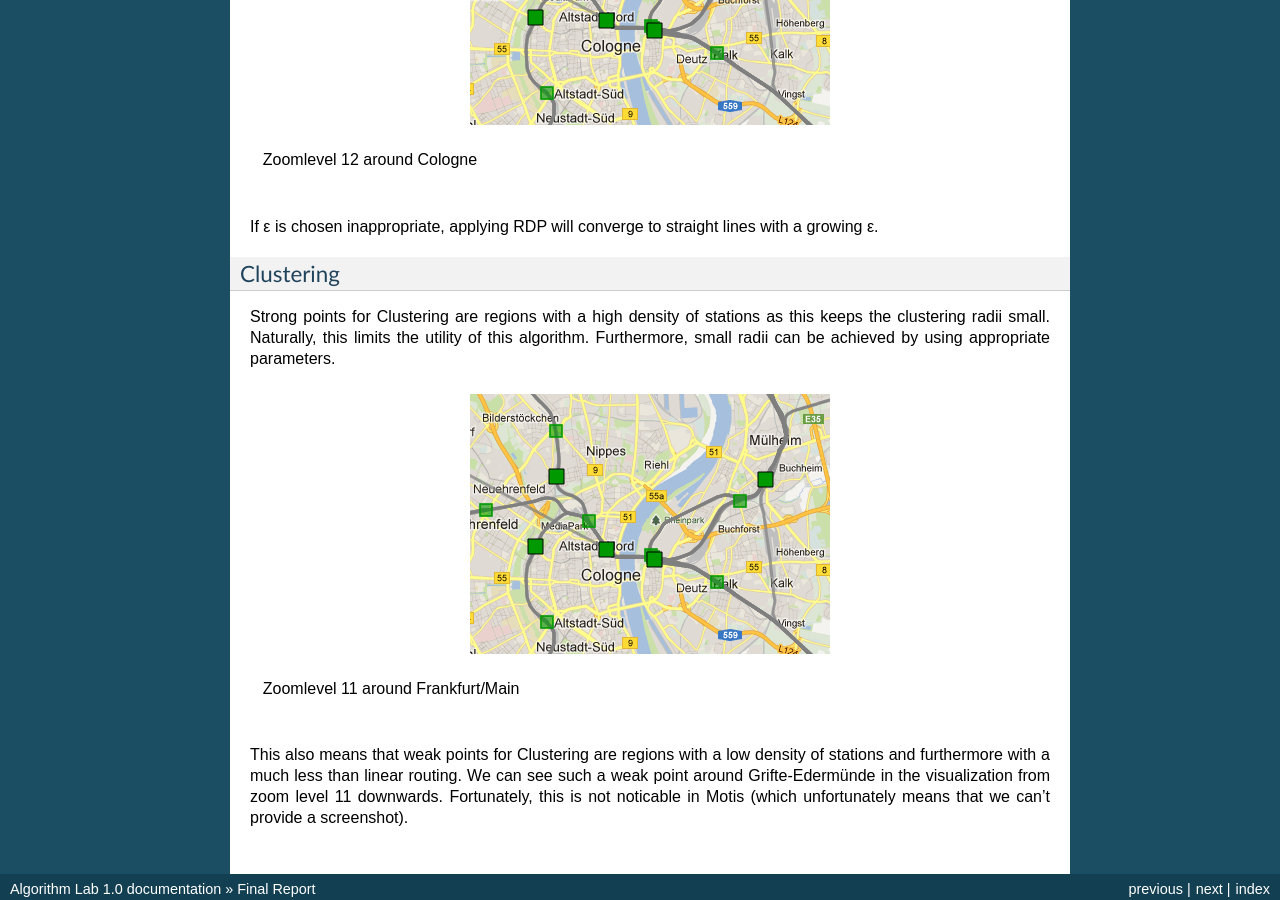
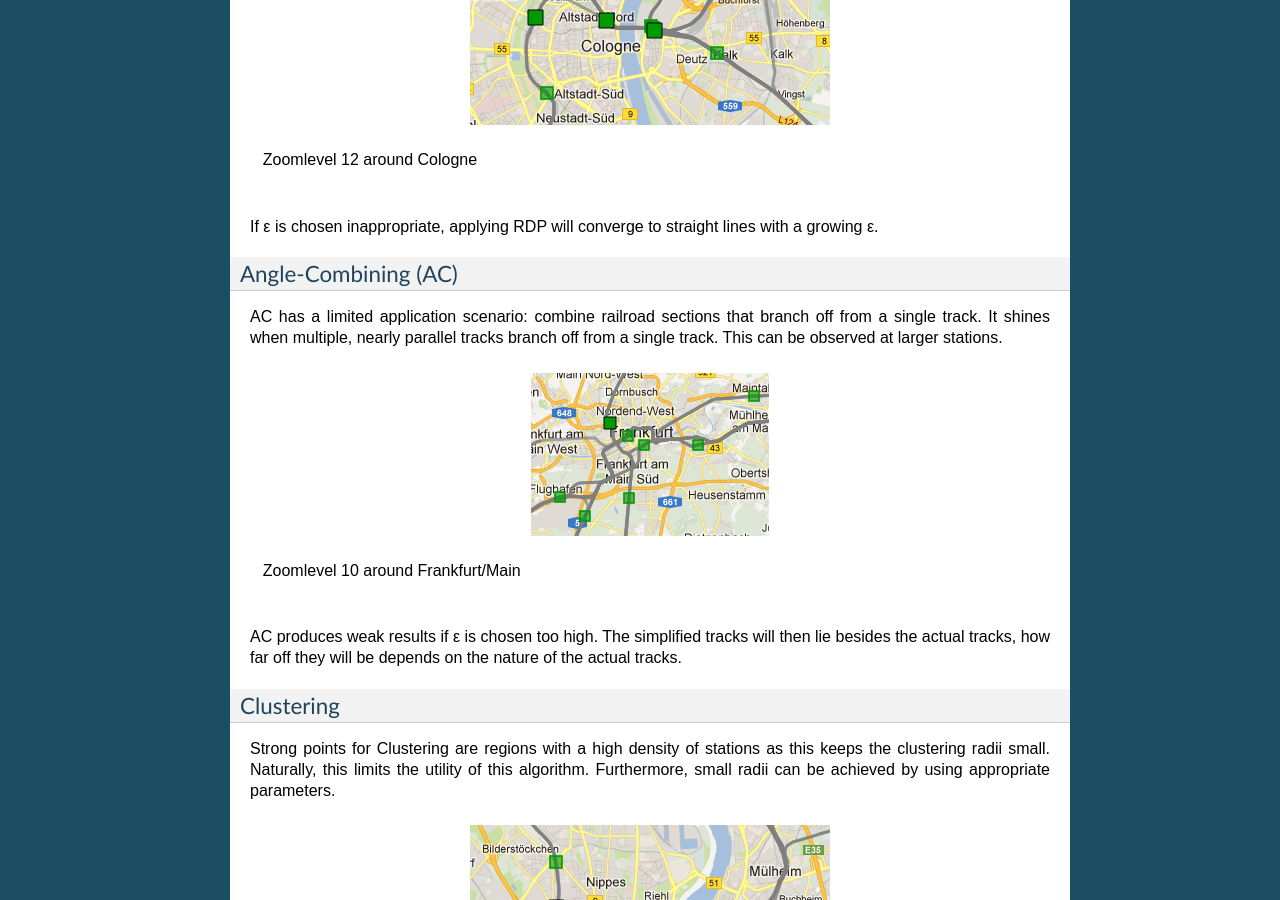
Before and after one commit to fhirschmann/algolab, a Sphinx documentation site: the page built from doc/final.rst, in a window 1280 px wide and 900 px high, scrolled down 17748 px. Built offline with Sphinx 7.4.7, drawn with Linux system fonts in a browser that asks for light colours; formulas are drawn with MathJax 3.

Commit message:
Describe AC.
Signed-off-by: Michael Markert <markert.michael@googlemail.com>

```diff
--- a/doc/final.rst
+++ b/doc/final.rst
@@ -304,6 +304,19 @@ deviations from the railroad tracks.
 If ε is chosen inappropriate, applying RDP will converge to straight lines with
 a growing ε.
 
+Angle-Combining (AC)
+--------------------
+
+AC has a limited application scenario: combine railroad sections that branch off
+from a single track. It shines when multiple, nearly parallel tracks branch off
+from a single track. This can be observed at larger stations.
+
+.. figure:: img/ac-good.png
+
+    Zoomlevel 10 around Frankfurt/Main
+
+AC produces weak results if ε is chosen too high. The simplified tracks will then lie besides the actual tracks, how far off they will be depends on the nature of the actual tracks.
+
 Clustering
 ----------
 
```
Also changed, not shown: doc/img/ac-good.png (added).
